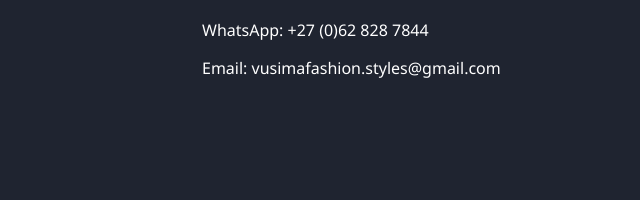
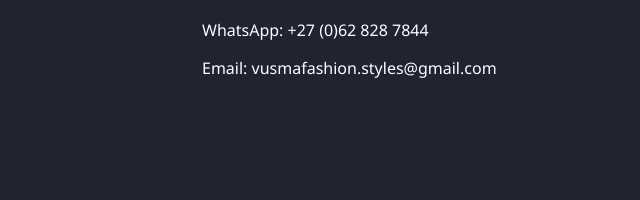
Before and after one commit to mphomokwena026/vusmafashionstyle-site, a website: page index.html in a window 1280 px wide. Shown: the part 5644-5844 px from the top of the page, 640-1280 px from the left. Drawn offline with nearby package versions, Linux system fonts and the light colour scheme.

Commit message:
Edited email

```diff
--- a/index.html
+++ b/index.html
@@ -284,7 +284,7 @@
         <div class="col-md-4">
           <h5>Contact</h5>
           <p><a href="https://wa.me/27628287844" target="_blank" rel="noopener noreferrer">WhatsApp: +27 (0)62 828 7844</a></p>
-          <p><a href="mailto:vusimafashion.styles@gmail.com">Email: vusimafashion.styles@gmail.com</a></p>
+          <p><a href="mailto:vusimafashion.styles@gmail.com">Email: vusmafashion.styles@gmail.com</a></p>
         </div>
       </div>
 
```
